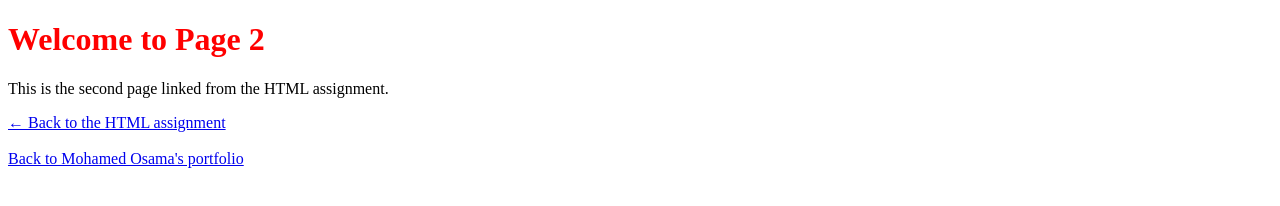
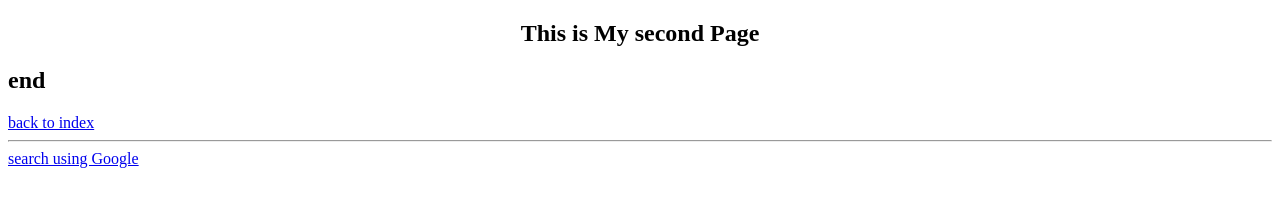
Before and after one commit to mo7505137-create/MohamedOsama-portfolio, a plain HTML site: page page2.html in a window 1280 px wide. Drawn offline with Linux system fonts and the light colour scheme.

Commit message:
Add files via upload

```diff
--- a/page2.html
+++ b/page2.html
@@ -1,15 +1,21 @@
 <!DOCTYPE html>
 <html lang="en">
 <head>
-    <meta charset="UTF-8">
-    <meta name="viewport" content="width=device-width, initial-scale=1.0">
-    <title>Page 2 | HTML Assignment</title>
+	<meta charset="UTF-8">
+	<meta name="viewport" content="width=device-width, initial-scale=1.0">
+	<title>page2.html</title>
 </head>
 <body>
-    <h1 style="color: red;">Welcome to Page 2</h1>
-    <p>This is the second page linked from the HTML assignment.</p>
-    <a href="html-assignment.html">← Back to the HTML assignment</a>
-    <br><br>
-    <a href="index.html">Back to Mohamed Osama's portfolio</a>
+	<h2 style="text-align: center;">This is My second Page</h2>
+
+
+
+
+
+	<h2><b> end</b></h2>
+	<a href="html.index">back to index</a>
+	<hr>
+	<a href="https://www.google.com"> search using Google</a>
+
 </body>
 </html>
```
Also changed, not shown: 1 other file.
